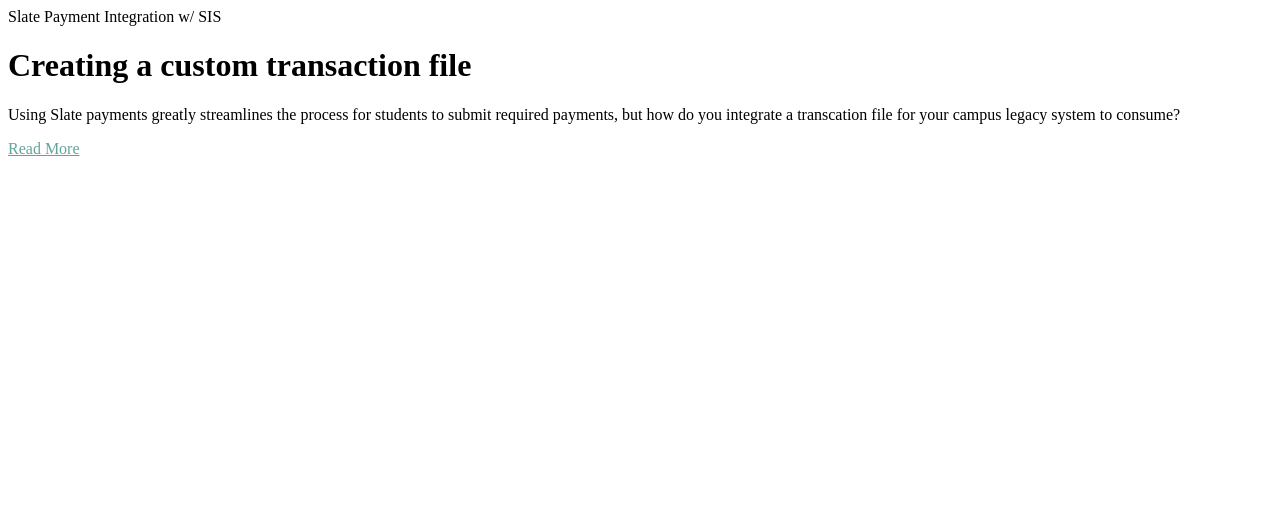
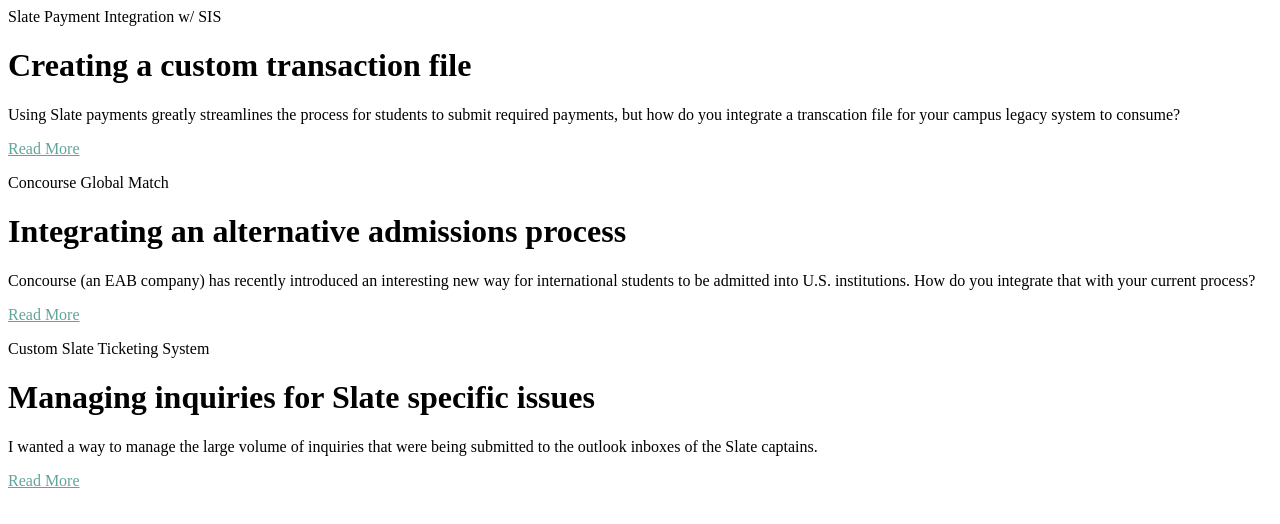
Before and after one commit to rbgonzal/rbgonzal.github.io, a plain HTML site: page projects.html in a window 1280 px wide. Drawn offline with Linux system fonts and the light colour scheme.

Commit message:
Update projects.html

```diff
--- a/projects.html
+++ b/projects.html
@@ -17,13 +17,36 @@
                 <h1>Creating a custom transaction file</h1>
                 Using Slate payments greatly streamlines the process for students to submit required payments, but how do you integrate a transcation file for your campus legacy system to consume?
                 <p>
-                <a href="#project" id="slatepayment" style="color:#62A49B" onclick="openModal(this.id)">Read More</a>
+                <a href="#project" id="slatepayment.html" style="color:#62A49B" onclick="openModal(this.id)">Read More</a>
             </p>
             </div>
 
         </div>
-        <div class="grid-item"></div>
-        <div class="grid-item"></div>
+        <div class="grid-item">
+            <div class="grid_header">
+                <div id="header_content">Concourse Global Match</div>
+             </div>
+             <div id="header_description">
+                 <h1>Integrating an alternative admissions process</h1>
+                 Concourse (an EAB company) has recently introduced an interesting new way for international students to be admitted into U.S. institutions. How do you integrate that with your current process?
+                 <p>
+                 <a href="#project" id="concourse.html" style="color:#62A49B" onclick="openModal(this.id)">Read More</a>
+             </p>
+             </div>
+
+        </div>
+        <div class="grid-item">
+            <div class="grid_header">
+                <div id="header_content">Custom Slate Ticketing System</div>
+             </div>
+             <div id="header_description">
+                 <h1>Managing inquiries for Slate specific issues</h1>
+                 I wanted a way to manage the large volume of inquiries that were being submitted to the outlook inboxes of the Slate captains.                  <p>
+                 <a href="#project" id="tickets.html" style="color:#62A49B" onclick="openModal(this.id)">Read More</a>
+             </p>
+             </div>
+
+        </div>
     </div>
     <div id="modal_container">
 
```
